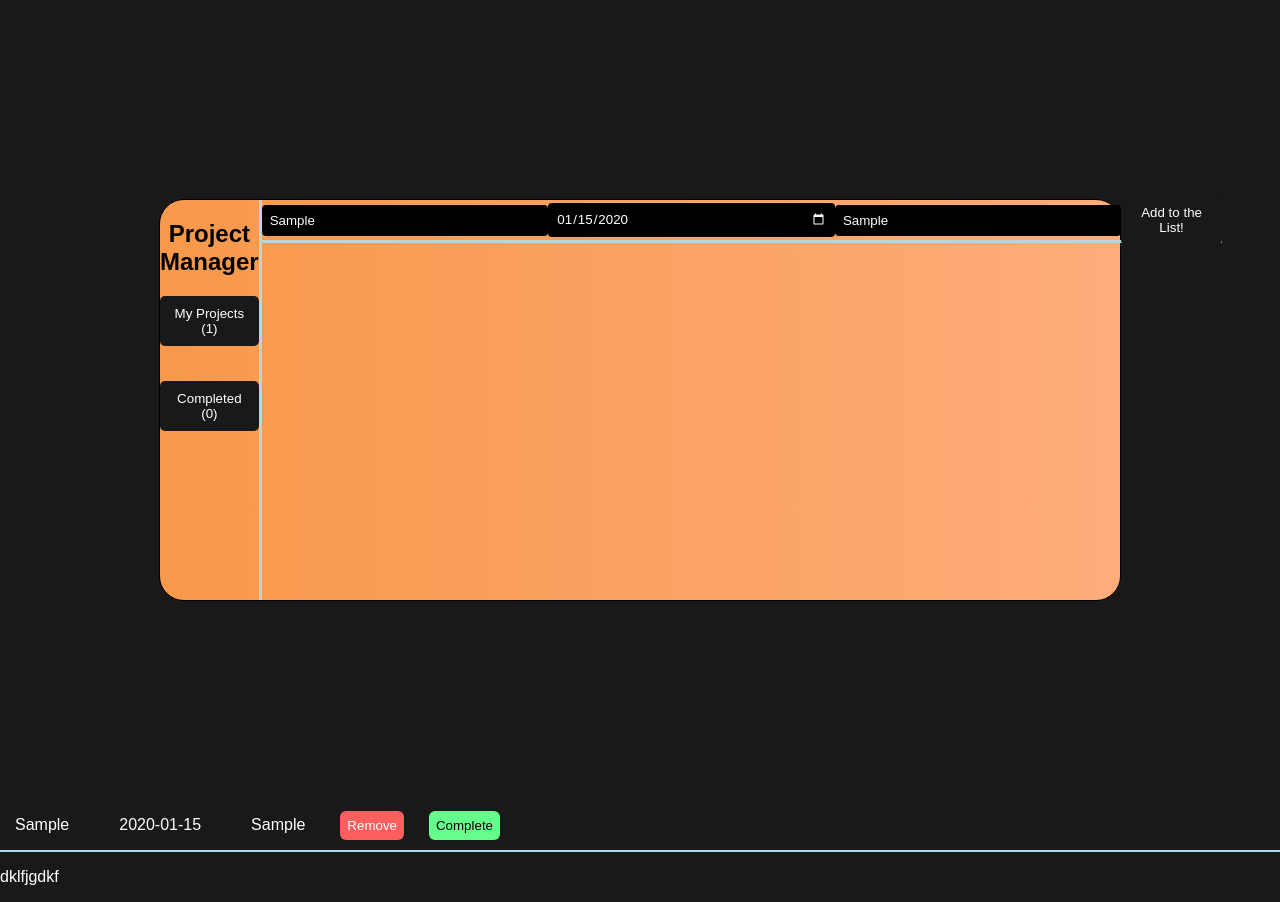
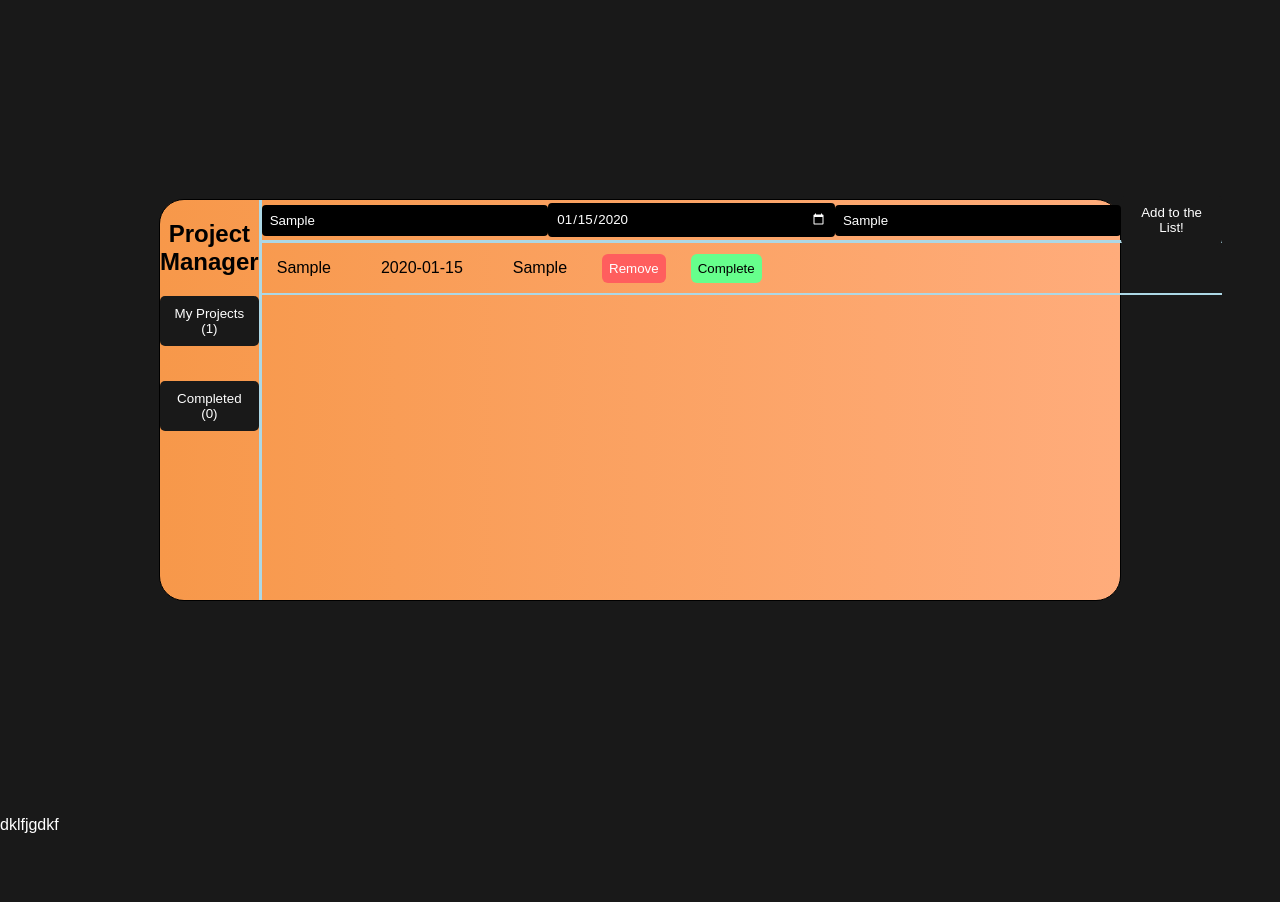
Before and after one commit to guvenfazli/To-Do-List-w-React, a React (Create React App) app in the folder theater/: page / in a window 1280 px wide. Both pictures are taken after typing "Sample", "2020-01-15", "Sample" into the empty fields and a click on the button "Add to the List!". After the commit the page ends 850 px from the top, so only its background shows below. Built offline with nearby package versions, Linux system fonts and the light colour scheme; a web font is replaced by a local one.

Commit message:
Conditional rendering is done

```diff
--- a/theater/src/App.jsx
+++ b/theater/src/App.jsx
@@ -7,6 +7,7 @@ import CompleteTasks from './Components/CompleteTasks';
 import NoTask from './Components/No Task/NoTask';
 import Welcome from './Components/Welcome';
 import RenderWork from './Components/RenderWork/RenderWork';
+import CompleteWork from './Components/CompleteTasks';
 
 
 
@@ -289,6 +290,7 @@ function App() {
 
               {noTask ? <NoTask close={closeNoTask} /> : <></>}
 
+              {taskList[renderTask].map((work, index) => (<RenderWork removeAnim={removeAnim} removeTask={() => removeTask(index)} markAsCompleted={() => markAsCompleted(index)} avlorcomp={renderTask} {...work}/>))}
 
 
 
@@ -304,7 +306,6 @@ function App() {
       </section>
 
 
-      {taskList.available.map((work, index) => (<RenderWork removeAnim={removeAnim} removeTask={() => removeTask(index)} markAsCompleted={() => markAsCompleted(index)} {...work}/>))}
 
       {denemeObj.avl.map((row) => <p>{row.isim}</p>)}
 
--- a/theater/src/Components/RenderTasks.jsx
+++ b/theater/src/Components/RenderTasks.jsx
@@ -1,6 +1,6 @@
 import RemovePopUp from "./Remove"
 
-export default function RenderTasks({work, date, open, remove, removeWork, complete}){
+export default function RenderTasks({work, date, open, remove, removeWork, complete, avlorcomp}){
   return (
 
   <>
--- a/theater/src/Components/RenderWork/RenderWork.jsx
+++ b/theater/src/Components/RenderWork/RenderWork.jsx
@@ -1,13 +1,24 @@
-export default function RenderWork({work, date, description, removeTask, markAsCompleted, removeAnim}){
+export default function RenderWork({work, date, description, removeTask, markAsCompleted, removeAnim, avlorcomp}){
   return (
     <>
-      <div className={removeAnim ? 'work' : 'remove-task-animation'}>
-        <p>{work}</p>
-        <p>{date}</p>
-        <p>{description}</p>
-        <button onClick={removeTask} className='remove-btn'>Remove</button> <button onClick={markAsCompleted} className='complete-btn'>Complete</button>
 
-      </div>
+      {avlorcomp === 'available' ?
+       <>
+        <div className={removeAnim ? 'work' : 'remove-task-animation'}>
+          <p>{work}</p>
+          <p>{date}</p>
+          <p>{description}</p>
+          <button onClick={removeTask} className='remove-btn'>Remove</button> <button onClick={markAsCompleted} className='complete-btn'>Complete</button>
+        </div>
+       </> :
+       <>
+        <div className={removeAnim ? 'work' : 'remove-task-animation'}>
+          <p>{work}</p>
+          <p>{date}</p>
+          <p>{description}</p>
+        </div>
+       </>}
+
 
 
 
```
Also changed, not shown: theater/src/Components/RenderWork/CompleteWork.jsx (added, +18 -0 lines).
